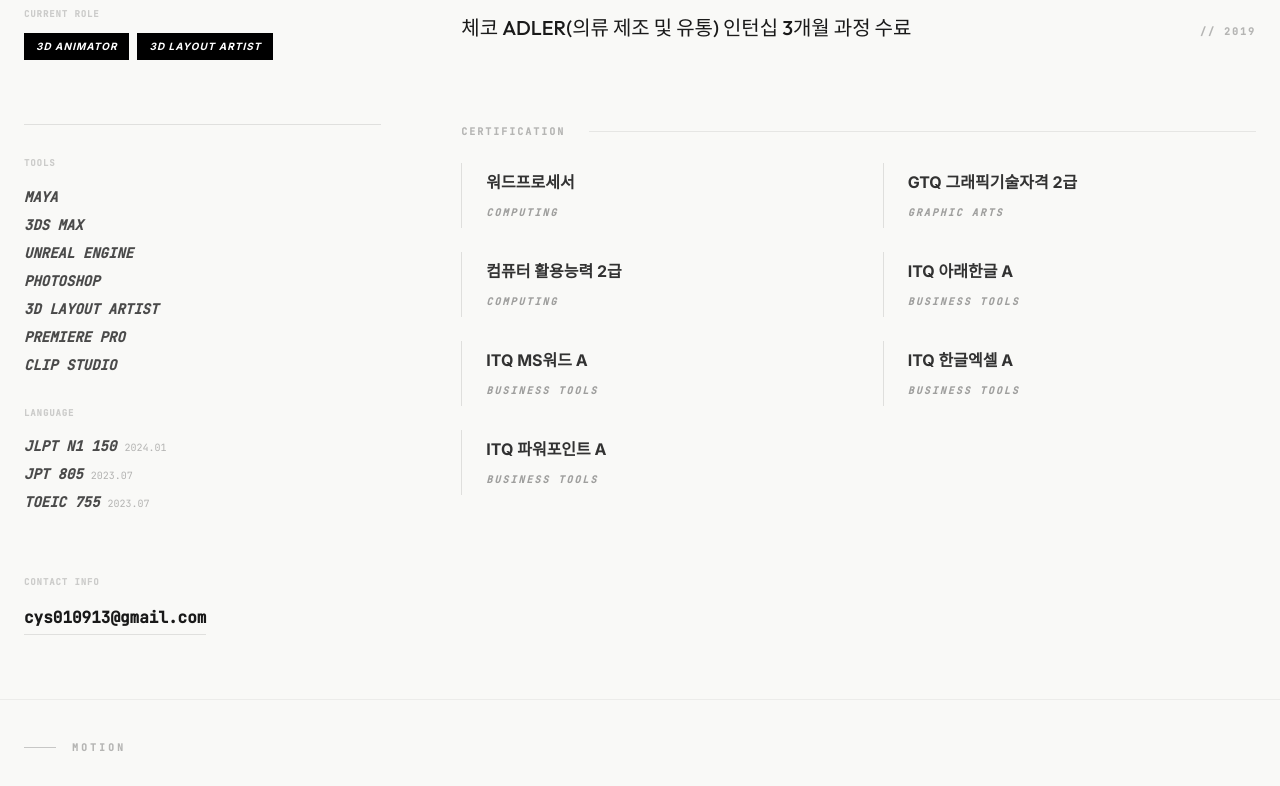
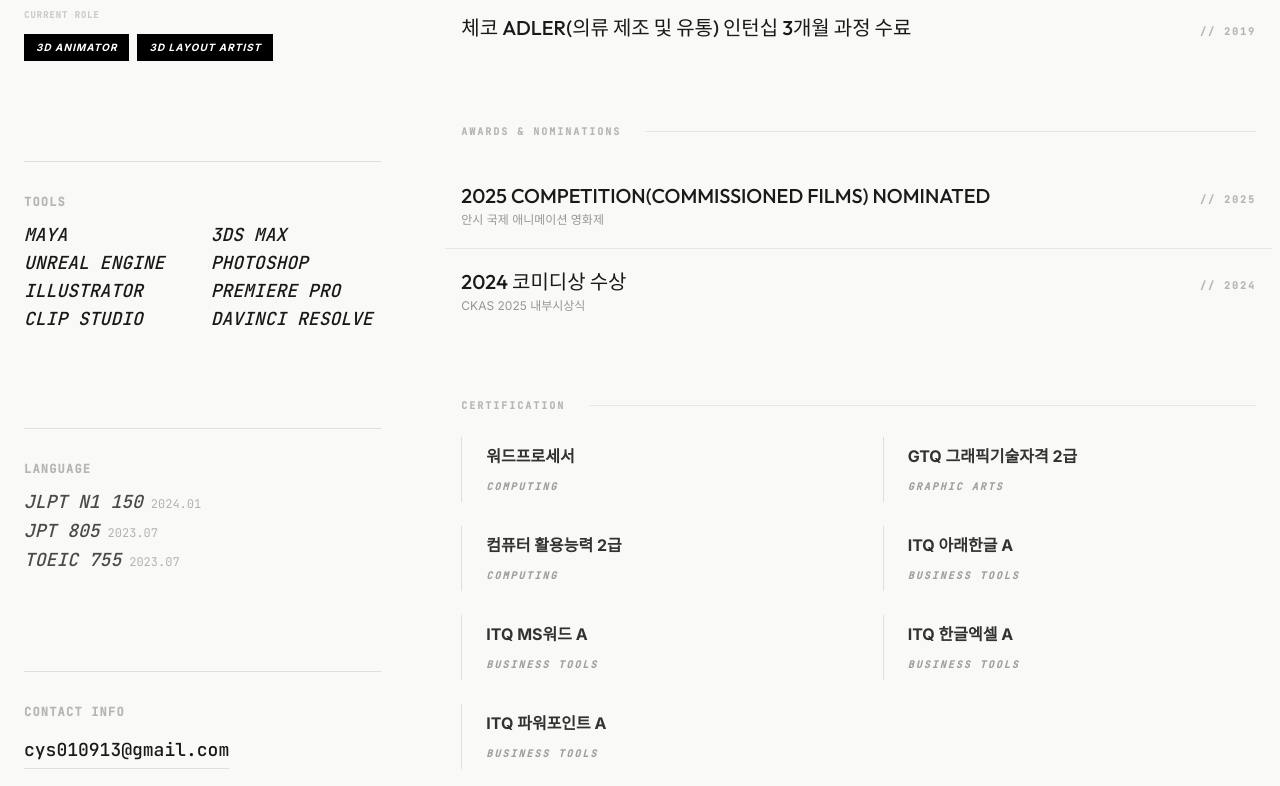
Before and after one commit to cys010913/Portfolio_ChoiYeonsik, a React (Vite) app: page / in a window 1280 px wide. Shown: the part 2360-3146 px from the top of the page. Built offline with nearby package versions, Linux system fonts and the light colour scheme.

Commit message:
feat: add awards section to profile
Update constants to include recent awards and integrate them into the Profile component to showcase professional achievements.

```diff
--- a/src/components/Profile.tsx
+++ b/src/components/Profile.tsx
@@ -2,7 +2,7 @@
 import React from 'react';
 import { motion } from 'motion/react';
 import { SectionTitle } from './SectionTitle';
-import { EXPERIENCES, CERTIFICATIONS } from '../constants';
+import { EXPERIENCES, CERTIFICATIONS, AWARDS } from '../constants';
 
 export const Profile: React.FC = () => {
   return (
@@ -11,10 +11,10 @@ export const Profile: React.FC = () => {
         <SectionTitle title="about me." subtitle="Profile" />
 
         <div className="grid grid-cols-1 lg:grid-cols-12 gap-12 lg:gap-20">
-          <div className="lg:col-span-4">
-            <div className="space-y-16">
-              <div>
-                <div className="flex flex-col sm:flex-row sm:items-baseline gap-x-8 gap-y-2 mb-10 lg:mb-12">
+          <div className="lg:col-span-4 lg:h-full">
+            <div className="lg:h-full lg:flex lg:flex-col lg:justify-between space-y-12 lg:space-y-0">
+              <div className="space-y-10 lg:space-y-12">
+                <div className="flex flex-col sm:flex-row sm:items-baseline gap-x-8 gap-y-2">
                   <motion.h3
                     initial={{ opacity: 0, y: 20 }}
                     whileInView={{ opacity: 1, y: 0 }}
@@ -26,7 +26,7 @@ export const Profile: React.FC = () => {
                   <p className="text-[10px] sm:text-xs font-mono font-bold opacity-30 tracking-[0.2em]">2001. 09. 13</p>
                 </div>
 
-                <div className="space-y-6 lg:space-y-8">
+                <div className="space-y-8 lg:space-y-10">
                   <div className="space-y-2">
                     <p className="text-[9px] uppercase tracking-widest font-bold opacity-20 font-mono">Education</p>
                     <p className="text-xl lg:text-2xl font-medium text-black/90 break-keep leading-tight lg:leading-snug">
@@ -44,7 +44,7 @@ export const Profile: React.FC = () => {
                   </div>
                 </div>
 
-                <div className="mt-12 lg:mt-16 inline-flex flex-col gap-2">
+                <div className="inline-flex flex-col gap-2">
                   <p className="text-[9px] uppercase tracking-widest font-bold opacity-20 font-mono mb-1">Current Role</p>
                   <div className="flex flex-wrap gap-2">
                     <span className="px-3 py-1.5 bg-black text-white text-[10px] font-bold tracking-widest uppercase italic">3D animator</span>
@@ -53,40 +53,41 @@ export const Profile: React.FC = () => {
                 </div>
               </div>
 
-              <div className="grid grid-cols-1 sm:grid-cols-2 lg:grid-cols-1 gap-8 pt-8 lg:pt-8 border-t border-black/10">
-                <div className="space-y-3 lg:space-y-4">
-                  <p className="text-[9px] uppercase tracking-widest font-bold opacity-20 font-mono">tools</p>
-                  <ul className="text-xs lg:text-sm font-bold text-black/70 font-mono grid grid-cols-2 lg:grid-cols-1 gap-2 uppercase italic">
+              <div className="grid grid-cols-1 sm:grid-cols-2 lg:contents gap-x-8 gap-y-8 pt-8 lg:pt-0 border-t border-black/10 lg:border-t-0">
+                <div className="space-y-3 lg:space-y-4 lg:border-t lg:border-black/10 lg:pt-8 lg:w-full">
+                  <p className="text-[10px] sm:text-xs uppercase tracking-widest font-bold opacity-30 font-mono">tools</p>
+                  <ul className="text-sm sm:text-base lg:text-lg font-medium text-black/90 font-mono grid grid-cols-2 gap-y-[10px] gap-x-4 uppercase italic leading-none">
                     <li>maya</li>
                     <li>3ds max</li>
                     <li>unreal engine</li>
                     <li>photoshop</li>
-                    <li>3D layout artist</li>
+                    <li>illustrator</li>
                     <li>premiere pro</li>
                     <li>clip studio</li>
+                    <li>davinci resolve</li>
                   </ul>
                 </div>
-                <div className="space-y-3 lg:space-y-4">
-                  <p className="text-[9px] uppercase tracking-widest font-bold opacity-20 font-mono">language</p>
-                  <ul className="text-xs lg:text-sm font-bold text-black/70 font-mono italic space-y-2">
-                    <li className="flex justify-between items-center sm:block">
+                <div className="space-y-3 lg:space-y-4 lg:border-t lg:border-black/10 lg:pt-8 lg:w-full">
+                  <p className="text-[10px] sm:text-xs uppercase tracking-widest font-bold opacity-30 font-mono">language</p>
+                  <ul className="text-sm sm:text-base lg:text-lg font-medium text-black/70 font-mono italic space-y-[10px] leading-none">
+                    <li className="flex justify-between items-baseline sm:block">
                       <span>JLPT N1 150</span>
-                      <span className="not-italic font-normal opacity-40 text-[10px] ml-2">2024.01</span>
+                      <span className="not-italic font-normal opacity-40 text-[10px] sm:text-xs ml-2">2024.01</span>
                     </li>
-                    <li className="flex justify-between items-center sm:block">
+                    <li className="flex justify-between items-baseline sm:block">
                       <span>JPT 805</span>
-                      <span className="not-italic font-normal opacity-40 text-[10px] ml-2">2023.07</span>
+                      <span className="not-italic font-normal opacity-40 text-[10px] sm:text-xs ml-2">2023.07</span>
                     </li>
-                    <li className="flex justify-between items-center sm:block">
+                    <li className="flex justify-between items-baseline sm:block">
                       <span>TOEIC 755</span>
-                      <span className="not-italic font-normal opacity-40 text-[10px] ml-2">2023.07</span>
+                      <span className="not-italic font-normal opacity-40 text-[10px] sm:text-xs ml-2">2023.07</span>
                     </li>
                   </ul>
                 </div>
-                <div className="sm:col-span-2 lg:col-span-1 space-y-4 pt-8 border-t border-black/10 sm:border-t-0">
-                  <p className="text-[9px] uppercase tracking-widest font-bold opacity-20 font-mono">Contact Info</p>
+                <div className="sm:col-span-2 lg:col-span-1 space-y-4 pt-8 border-t border-black/10 sm:border-t-0 lg:border-t lg:pt-8 lg:w-full">
+                  <p className="text-[10px] sm:text-xs uppercase tracking-widest font-bold opacity-30 font-mono">Contact Info</p>
                   <div className="space-y-2">
-                    <p className="text-sm lg:text-base font-bold text-black/90 font-mono border-b border-black/10 pb-1 w-fit">
+                    <p className="text-sm sm:text-base lg:text-lg font-medium text-black/90 font-mono border-b border-black/10 pb-1 w-fit">
                       cys010913@gmail.com
                     </p>
                   </div>
@@ -124,6 +125,37 @@ export const Profile: React.FC = () => {
 
             <div>
               <div className="flex items-center justify-between mb-4 lg:mb-6">
+                <p className="text-[10px] uppercase tracking-[0.2em] font-bold opacity-30 font-mono">awards & nominations</p>
+                <div className="h-px flex-1 bg-black/[0.08] ml-6"></div>
+              </div>
+              <div className="divide-y divide-black/[0.08]">
+                {AWARDS.map((award, idx) => (
+                  <motion.div
+                    key={idx}
+                    initial={{ opacity: 0, x: -10 }}
+                    whileInView={{ opacity: 1, x: 0 }}
+                    viewport={{ once: true }}
+                    transition={{ delay: idx * 0.1 }}
+                    className="group py-4 lg:py-5 flex flex-col md:flex-row md:items-baseline justify-between items-start transition-all hover:bg-black/[0.01] px-4 -mx-4 gap-3 lg:gap-4"
+                  >
+                    <div className="flex flex-col gap-1 max-w-2xl">
+                      <span className="text-base md:text-xl font-display font-medium uppercase break-keep transition-all group-hover:translate-x-2 leading-tight">
+                        {award.title}
+                      </span>
+                      <span className="text-xs text-black/40 break-keep font-sans transition-all group-hover:translate-x-2">
+                        {award.event}
+                      </span>
+                    </div>
+                    <span className="text-[10px] font-mono font-bold opacity-30 whitespace-nowrap mt-2 md:mt-0 tracking-[0.2em]">
+                      // {award.year}
+                    </span>
+                  </motion.div>
+                ))}
+              </div>
+            </div>
+
+            <div>
+              <div className="flex items-center justify-between mb-4 lg:mb-6">
                 <p className="text-[10px] uppercase tracking-[0.2em] font-bold opacity-30 font-mono">certification</p>
                 <div className="h-px flex-1 bg-black/[0.08] ml-6"></div>
               </div>
--- a/src/constants.ts
+++ b/src/constants.ts
@@ -15,6 +15,11 @@ export const EXPERIENCES = [
   { company: "UJEP(체코 우스티나트라벰 소재 대학교) IT class 2개월 과정 수료", period: "2019" },
   { company: "Poradna pro integraci 어학원 체코어 2개월 과정 수료", period: "2019" },
   { company: "체코 Adler(의류 제조 및 유통) 인턴십 3개월 과정 수료", period: "2019" }
+];
+
+export const AWARDS = [
+  { title: "2025 Competition(Commissioned Films) Nominated", event: "안시 국제 애니메이션 영화제", year: "2025" },
+  { title: "2024 코미디상 수상", event: "CKAS 2025 내부시상식", year: "2024" }
 ];
 
 export const CERTIFICATIONS = [
```
